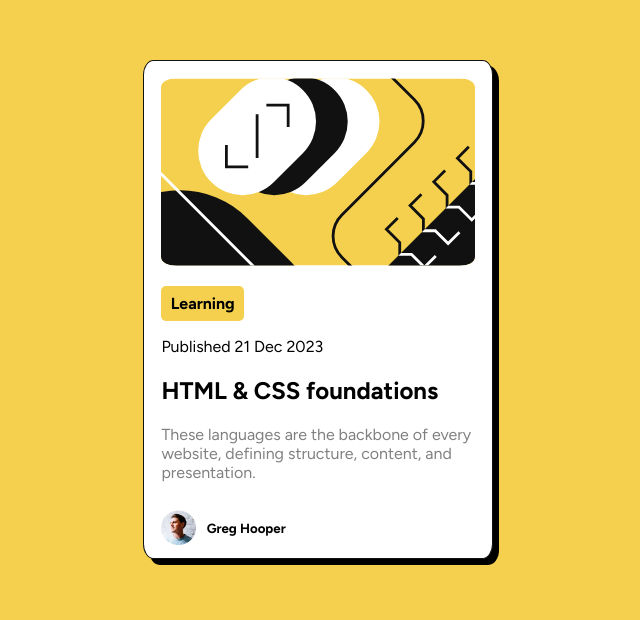
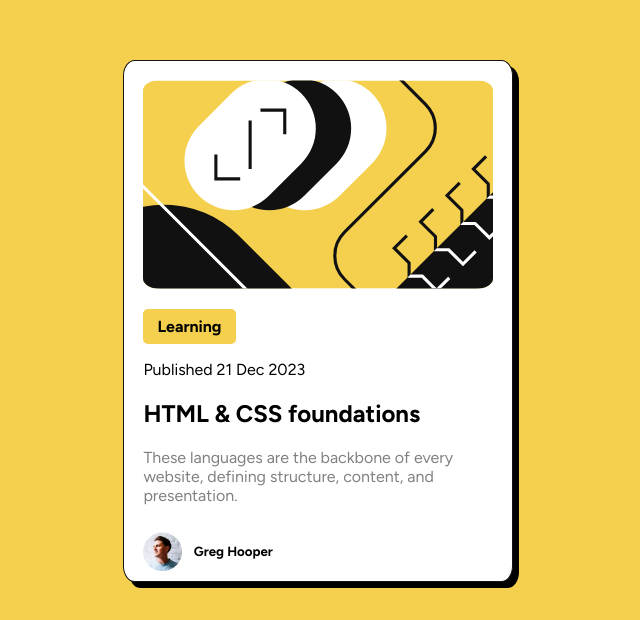
Before and after one commit to Millox27/Blog-preview-card, a plain HTML site: page index.html in a window 1280 px wide. Shown: the part 180-800 px from the top of the page, without its empty margins (330-970 px from the left). Drawn offline with Linux system fonts and the light colour scheme; files whose address does not match are found by name.

Commit message:
Update styles.css

```diff
--- a/assets/styles.css
+++ b/assets/styles.css
@@ -23,7 +23,7 @@ body {
 
 .container {
     background-color: var(--white);
-    max-width: 350px;
+    max-width: 390px;
     width: 90%;
     border-radius: 3%;
     text-align: center;
```
